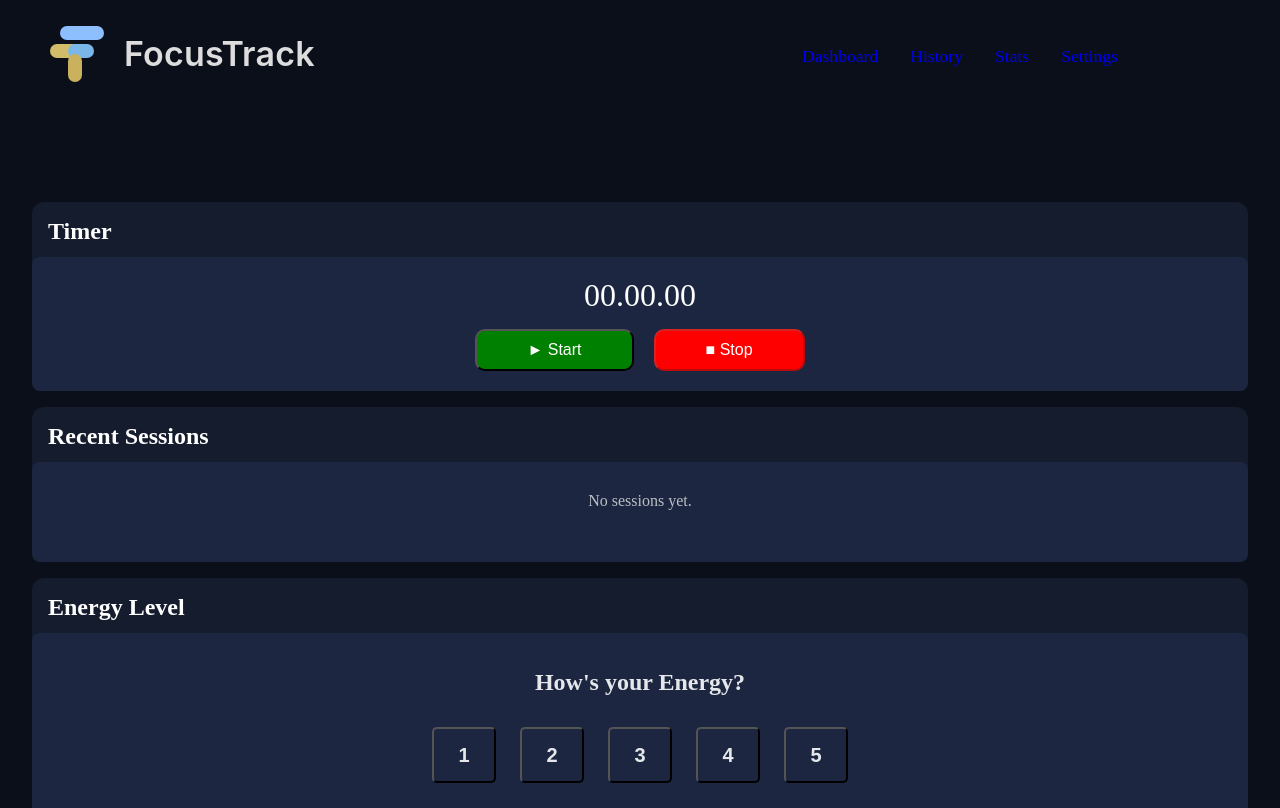
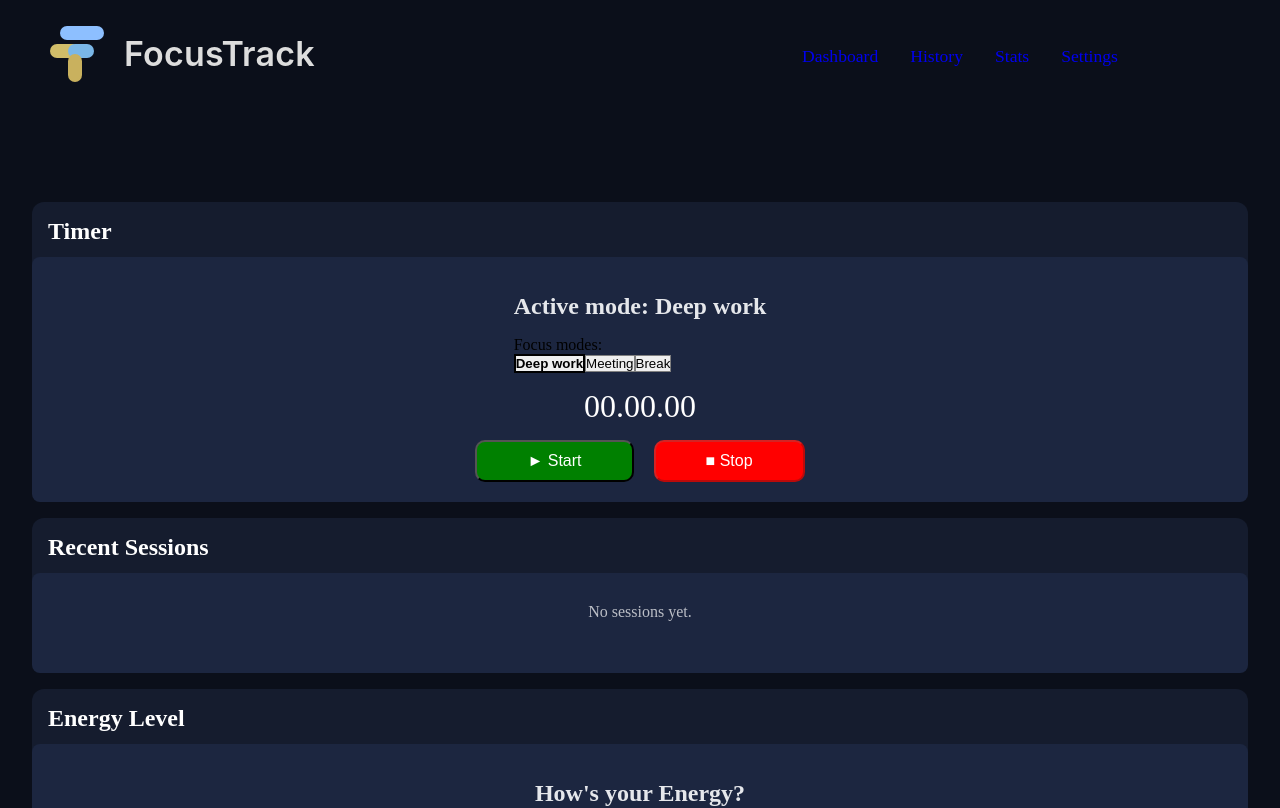
Before and after one commit to Lindsteez/FocusTrack, a React (Vite) app in the folder react/: page / in a window 1280 px wide. Shown: the top 808 px of the page. Built offline with nearby package versions, Linux system fonts and the light colour scheme.

Commit message:
Integrate FocusModeSelector into TimerSection

```diff
--- /dev/null
+++ b/react/src/components/FocusModeSelector.jsx
@@ -0,0 +1,32 @@
+import { useState } from "react";
+
+const focusModes = ["Deep work", "Meeting", "Break"];
+
+export default function FocusModeSelector() {
+  const [activeMode, setActiveMode] = useState("Deep work");
+
+  return (
+    <div>
+      <h2>Active mode: {activeMode}</h2>
+
+      <p>Focus modes:</p>
+      <div>
+        {focusModes.map((mode) => (
+          <button
+            key={mode}
+            onClick={() => setActiveMode(mode)}
+            style={{
+              fontWeight: activeMode === mode ? "bold" : "normal",
+              border:
+                activeMode === mode
+                  ? "2px solid black"
+                  : "1px solid gray",
+            }}
+          >
+            {mode}
+          </button>
+        ))}
+      </div>
+    </div>
+  );
+}
--- a/react/src/components/TimerSection.jsx
+++ b/react/src/components/TimerSection.jsx
@@ -3,6 +3,7 @@ import Card from "./Card";
 import Button from "./Button";
 import Timer from "./Timer";
 import SaveTimeModal from "./SaveTimeModal";
+import FocusModeSelector from "./FocusModeSelector";
 import { addSession } from "../utils/sessionsStore";
 import { clearTimerState, loadTimerState, saveTimerState } from "../utils/timerStore";
 
@@ -79,6 +80,8 @@ export default function TimerSection() {
   return (
     <>
       <Card title="Timer">
+        <FocusModeSelector />
+
         <Timer seconds={seconds} />
 
         <div className="buttonRow">
```
